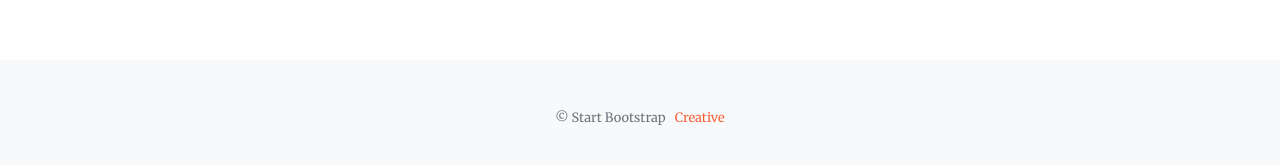
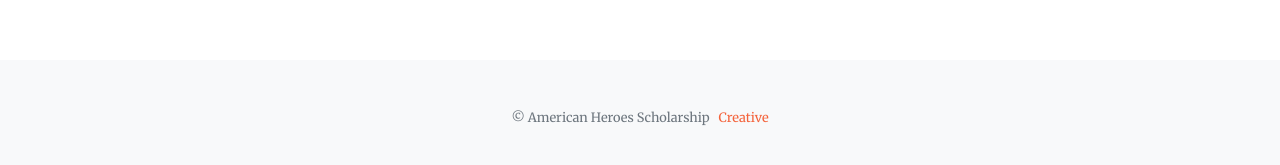
Before and after one commit to AmericanHeroesScholarship/AmericanHeroesScholarship-AmericanHeroesScholarship.github.io, a Jekyll site: the page built from index.md, in a window 1280 px wide and 900 px high, scrolled down 4698 px. Shown: the part 724-889 px from the top of the window. Built offline with Jekyll 4.4.1, drawn with Linux system fonts in a browser that asks for light colours.

Commit message:
Update footer.yml

```diff
--- a/_data/footer.yml
+++ b/_data/footer.yml
@@ -1,4 +1,4 @@
-copyright: '&copy; Start Bootstrap'
+copyright: '&copy; American Heroes Scholarship'
 links:
   - text: Creative
     url: 'https://americanheroesscholarship.github.io'
```
